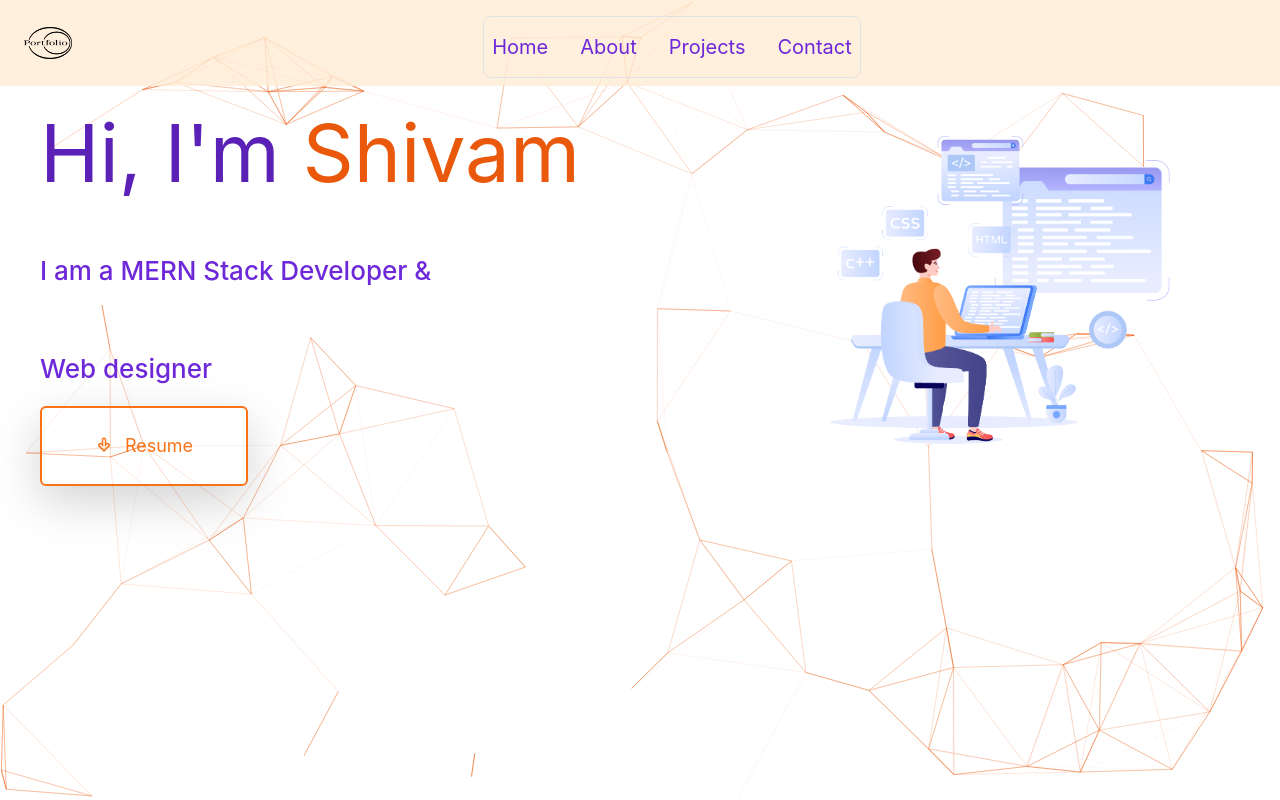
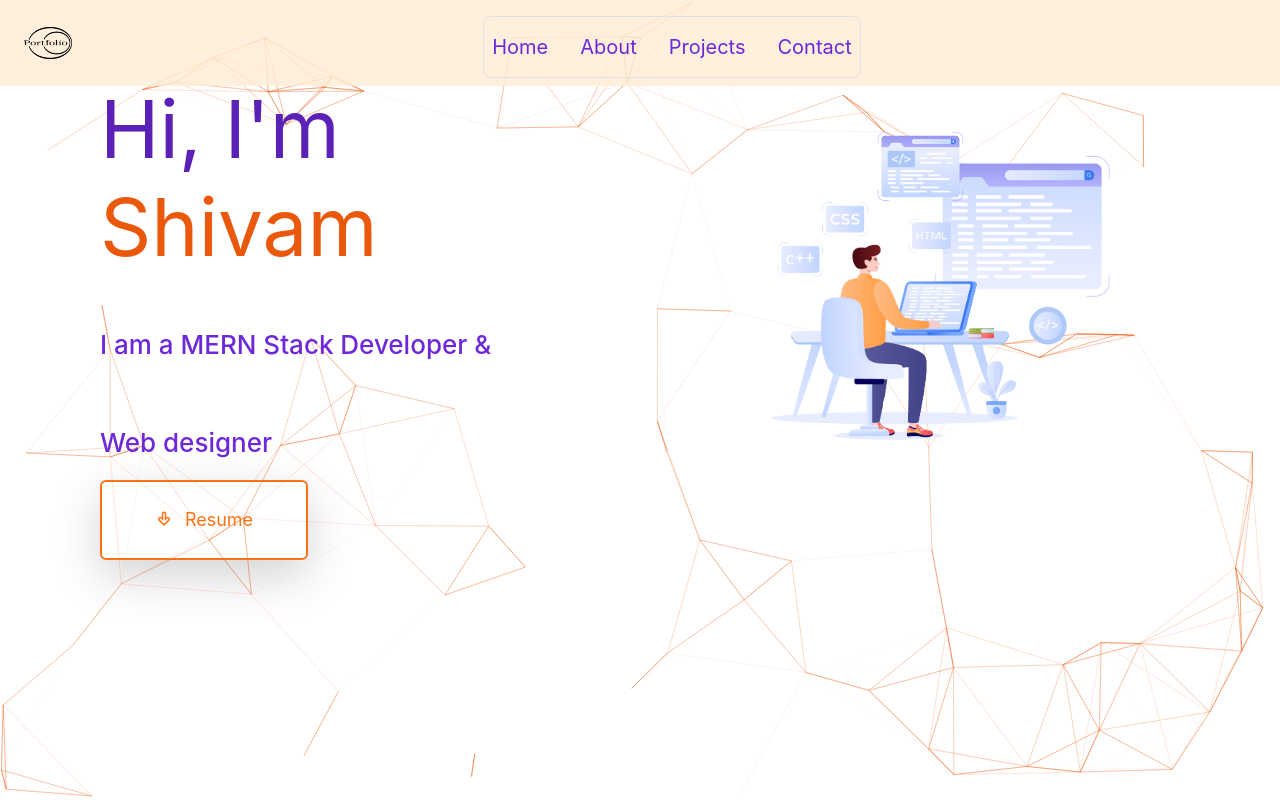
Before and after one commit to vshivam05/portfolio-react, a React (Create React App) app: page / in a window 1280 px wide. Shown: the top 800 px of the page. Built offline with nearby package versions, Linux system fonts and the light colour scheme.

Commit message:
Update About.js

```diff
--- a/src/Components/About.js
+++ b/src/Components/About.js
@@ -6,11 +6,13 @@ import {TiArrowDownOutline} from "react-icons/ti";
 import "../App.css"
 const About = () => {
   return (
+
     <div
-      className=" flex flex-wrap justify-evenly items-center mt-10  p-10 columns-10"
+      className="  flex  justify-around mt-10  p-10 columns-10"
       id="About"
     >
-      <div className="flex-1 py-4 h-[40%] w-[40%]">
+      <div className=" flex flex-wrap flex-row justify-around">
+      <div className=" lg:w-[40%]">
         <span className={Styles.heroHeadText}>
           Hi, I'm <span className="text-orange-600">Shivam</span>
           <br />
@@ -31,8 +33,9 @@ target='blank' rel="noreferrer"
         </div>
       </div>
 
-      <div className="flex h-[40%] w-[40%]">
+      <div className=" lg:w-[40%]  h-[40%] w-[40%]">
         <img src={Profile} alt="Profile" className="element object-contain p-4  " />
+      </div>
       </div>
 
     </div>
```
